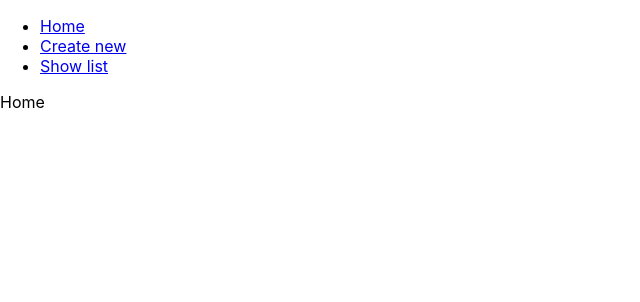
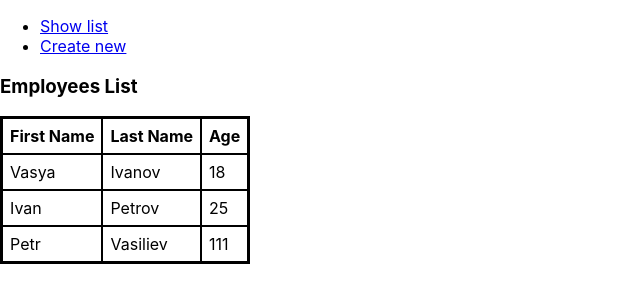
Before and after one commit to dmitrii92/react-statemanagement-contextapi-hooks-ts-starter, a React (Create React App) app: page / in a window 1280 px wide. Shown: the top 302 px of the page, without its empty margins (0-640 px from the left). Built offline with nearby package versions, Linux system fonts and the light colour scheme.

Commit message:
Updates.

```diff
--- a/src/App.tsx
+++ b/src/App.tsx
@@ -1,21 +1,38 @@
-import React from "react";
+import React, { useState } from "react";
 
-import {Switch, Route, BrowserRouter} from "react-router-dom";
+import { Switch, Route, BrowserRouter } from "react-router-dom";
 
-import {NavBar} from "./components/navbar/NavBar";
-import {Home} from "./components/home/Home";
-import {InputForm} from "./components/inputform/InputForm";
-import {View} from "./components/view/View";
+import { NavBar } from "./components/navbar/NavBar";
+import { InputForm } from "./components/inputform/InputForm";
+import { View } from "./components/view/View";
+import { Employee } from "./interfaces";
 
 function App() {
+
+  const initialEmployees: Employee[] = [
+    { firstName: "Vasya", lastName: "Ivanov", age: 18 },
+    { firstName: "Ivan", lastName: "Petrov", age: 25 },
+    { firstName: "Petr", lastName: "Vasiliev", age: 111 },
+  ];
+
+  const [employees, setEmployees] = useState<Employee[]>(initialEmployees);
+
+  const addHandler = (firstName: string, lastName: string, age: number) => {
+    const newEmployee: Employee = {
+      firstName: firstName,
+      lastName: lastName,
+      age: age
+    }
+    setEmployees(prev => [newEmployee, ...prev]);
+  };
+
   return (
     <BrowserRouter>
       <div className="App">
-          <NavBar/>
+        <NavBar />
         <Switch>
-            <Route path="/" exact component={Home}/>
-            <Route path="/create" component={InputForm}/>
-            <Route path="/view" component={View}/>
+          <Route path="/" exact component={() => <View employees={employees} />} />
+          <Route path="/create" component={() => <InputForm onAdd={addHandler} />} />
         </Switch>
       </div>
     </BrowserRouter>
--- a/src/components/home/Home.tsx
+++ /dev/null
@@ -1,5 +0,0 @@
-import React from "react";
-
-export const Home = () => {
-  return <div>Home</div>;
-}
--- /dev/null
+++ b/src/components/inputform/InputForm.css
@@ -0,0 +1,8 @@
+input {
+  display: block;
+  margin-bottom: 10px;
+}
+
+form {
+  margin-left: 10px;
+}
--- a/src/components/inputform/InputForm.tsx
+++ b/src/components/inputform/InputForm.tsx
@@ -1,29 +1,49 @@
 import React from 'react';
-
 import { useForm } from "react-hook-form";
 
-export const InputForm = () => {
-  const {register, handleSubmit, errors} = useForm();
+import "./InputForm.css";
 
-  const onSubmit = handleSubmit(() => {
+interface EmployeeFormProps {
+  onAdd(
+    firstName: string
+    , lastName: string
+    , age: number
+  ): void
+}
 
-  });
+type FormData = {
+  firstName: string;
+  lastName: string;
+  age: number;
+}
+
+export const InputForm: React.FC<EmployeeFormProps> = (props) => {
+  const { register, handleSubmit, errors } = useForm<FormData>();
+
+  const onSubmit = (value: FormData) => {
+    props.onAdd(value.firstName, value.lastName, value.age);
+  };
 
   return (
-      <form onSubmit={onSubmit}>
+    <form onSubmit={handleSubmit(onSubmit)}>
       <h3>Input</h3>
+
       <div>
         <label htmlFor="firstName">First Name</label>
-          <input name="firstName" ref={register({})}/>
+        <input name="firstName" ref={register({})} />
       </div>
+
       <div>
         <label htmlFor="lastName">Last Name</label>
-          <input name="lastName" ref={register({})}/>
+        <input name="lastName" ref={register({})} />
       </div>
+
       <div>
         <label htmlFor="age">Age</label>
-          <input name="age" ref={register({})}/>
+        <input name="age" ref={register({})} />
       </div>
+
+      <input type="submit" />
     </form>
   );
 }
--- a/src/components/navbar/NavBar.tsx
+++ b/src/components/navbar/NavBar.tsx
@@ -1,18 +1,15 @@
 import React from "react";
-import {Link} from "react-router-dom";
+import { Link } from "react-router-dom";
 
 export const NavBar = () => {
   return <nav>
     <ul>
       <li>
-        <Link to="/">Home</Link>
+        <Link to="/">Show list</Link>
       </li>
       <li>
         <Link to="/create">Create new</Link>
       </li>
-      <li>
-        <Link to="/view">Show list</Link>
-      </li>
     </ul>
   </nav>
 }
--- /dev/null
+++ b/src/components/view/Item.tsx
@@ -0,0 +1,13 @@
+import React from "react";
+
+import { Employee } from "../../interfaces"
+
+export const Item: React.FC<Employee> = (employee) => {
+  return (
+    <tr>
+      <td>{employee.firstName}</td>
+      <td>{employee.lastName}</td>
+      <td>{employee.age}</td>
+    </tr>
+  );
+}
--- /dev/null
+++ b/src/components/view/View.css
@@ -0,0 +1,10 @@
+table {
+  table-layout: fixed;
+  border-collapse: collapse;
+  border: 3px black solid
+}
+
+th, td {
+  border: 2px black solid;
+  padding: 7px;
+}
--- a/src/components/view/View.tsx
+++ b/src/components/view/View.tsx
@@ -1,5 +1,37 @@
 import React from "react";
 
-export const View = () => {
-  return <div>Home</div>;
+import { Employee } from "../../interfaces";
+import { Item } from "./Item";
+
+import "./View.css";
+
+interface EmployeeViewProps {
+  employees: Employee[]
 }
+
+export const View: React.FC<EmployeeViewProps> = (props) => {
+  return (
+    <div>
+      <h3>Employees List</h3>
+      <table>
+        <thead>
+          <tr>
+            <th>First Name</th>
+            <th>Last Name</th>
+            <th>Age</th>
+          </tr>
+        </thead>
+        <tbody>
+          {props.employees.map(employee => {
+            return (
+              <Item
+                firstName={employee.firstName}
+                lastName={employee.lastName}
+                age={employee.age}
+              />
+            );
+          })}
+        </tbody>
+      </table>
+    </div>);
+}
--- /dev/null
+++ b/src/interfaces.ts
@@ -0,0 +1,5 @@
+export interface Employee {
+  firstName: string;
+  lastName: string;
+  age: number;
+}
```
Lines whose indentation alone changed are shown as unchanged.
